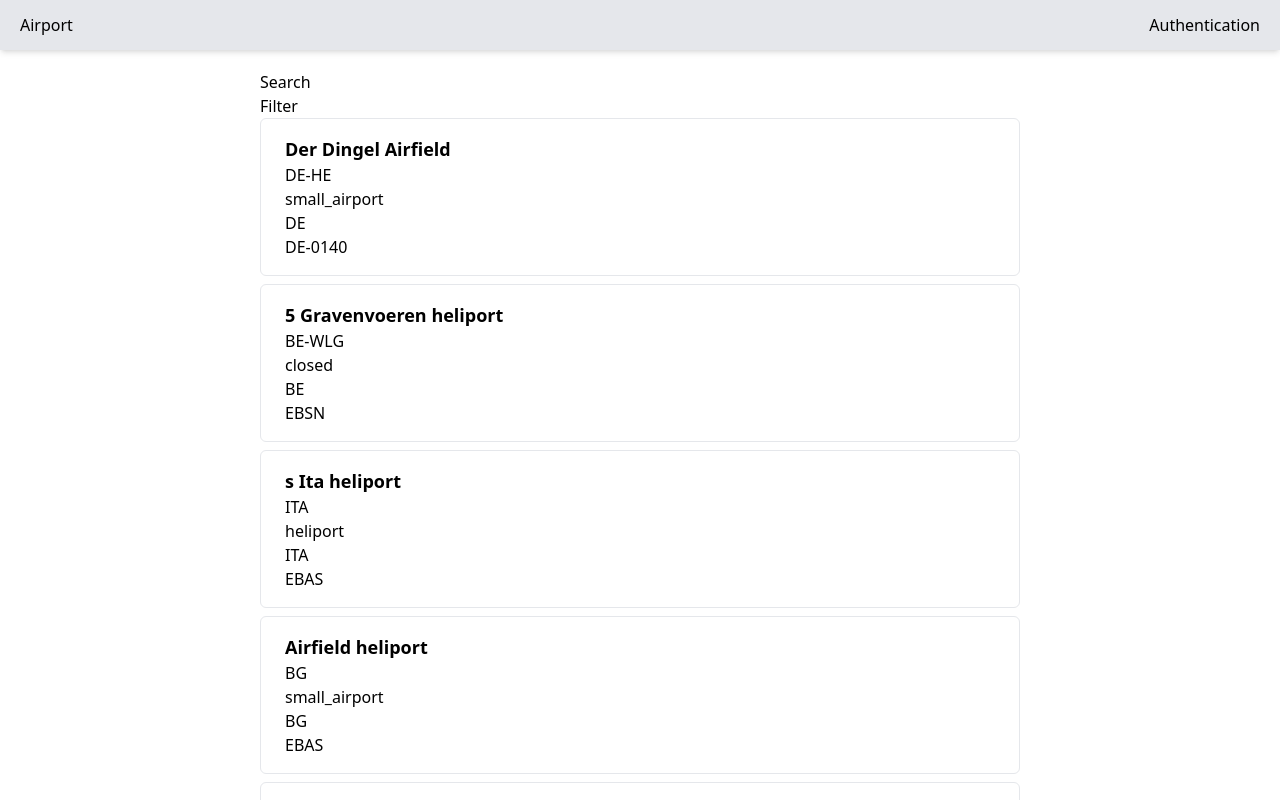
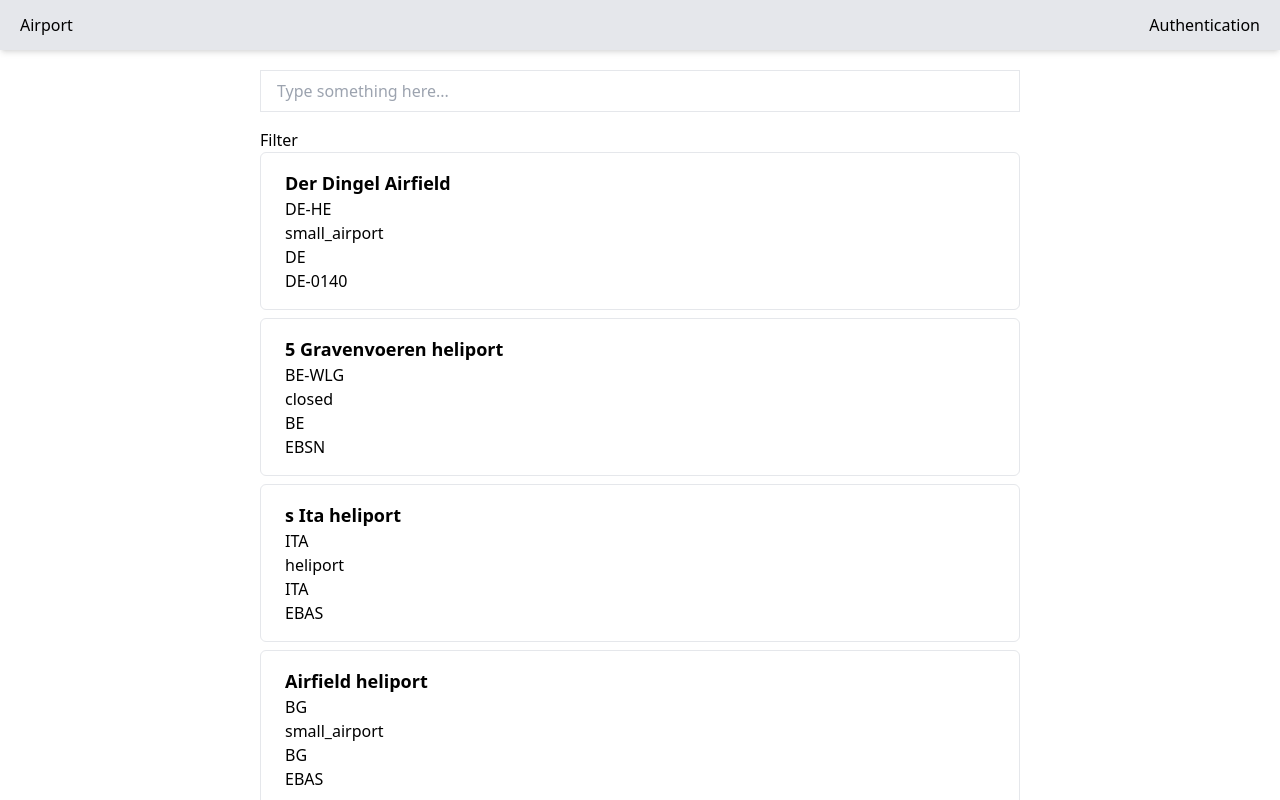
Before and after one commit to User-960/React-airport-app, a React (Create React App) app: page / in a window 1280 px wide. Shown: the top 800 px of the page. Built offline with nearby package versions, Linux system fonts and the light colour scheme; data requests are answered from the project's data file.

Commit message:
feat: add jsx in component AirportSearch and styles

```diff
--- a/src/components/AirportSearch.tsx
+++ b/src/components/AirportSearch.tsx
@@ -2,8 +2,12 @@ import React from 'react';
 
 export default function AirportSearch() {
   return (
-    <div>
-      Search
+    <div className='mb-4'>
+      <input
+        type="text"
+        className='border py-2 px-4 outline-0 w-full'
+        placeholder='Type something here...'
+      />
     </div>
   )
 };
```
